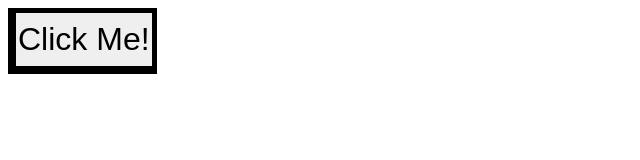
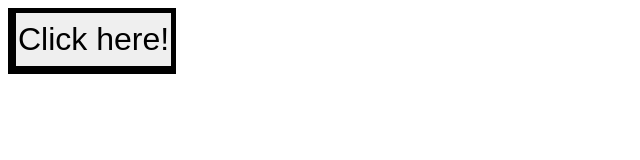
Before and after one commit to YashIcon/onclickbutton, a plain HTML site: page index.html in a window 1280 px wide. Shown: the whole page, without its empty margins (0-640 px from the left). Drawn offline with Linux system fonts and the light colour scheme.

Commit message:
click here

```diff
--- a/index.html
+++ b/index.html
@@ -10,7 +10,7 @@
 </head>
 
 <body>
-    <button type="button" class="btn" onclick="alert('Hello world!')">Click Me!</button>
+    <button type="button" class="btn" onclick="alert('Hello world!')">Click here!</button>
 </body>
 
 </html>
```
